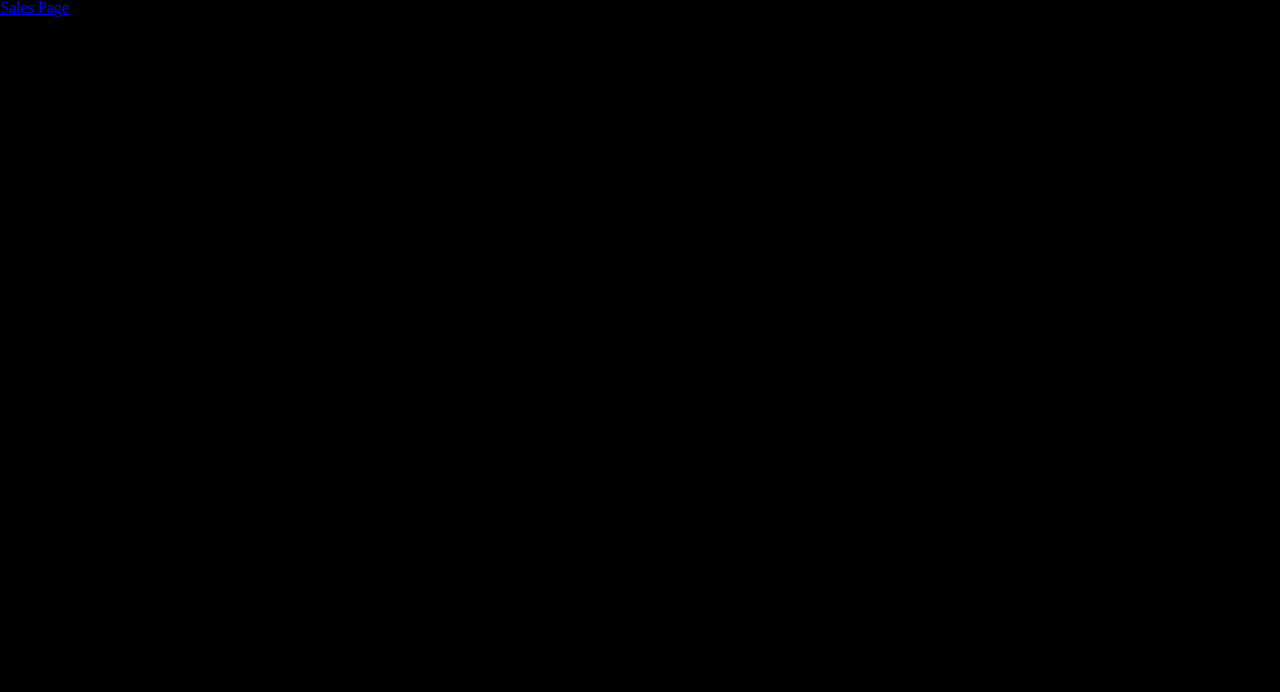
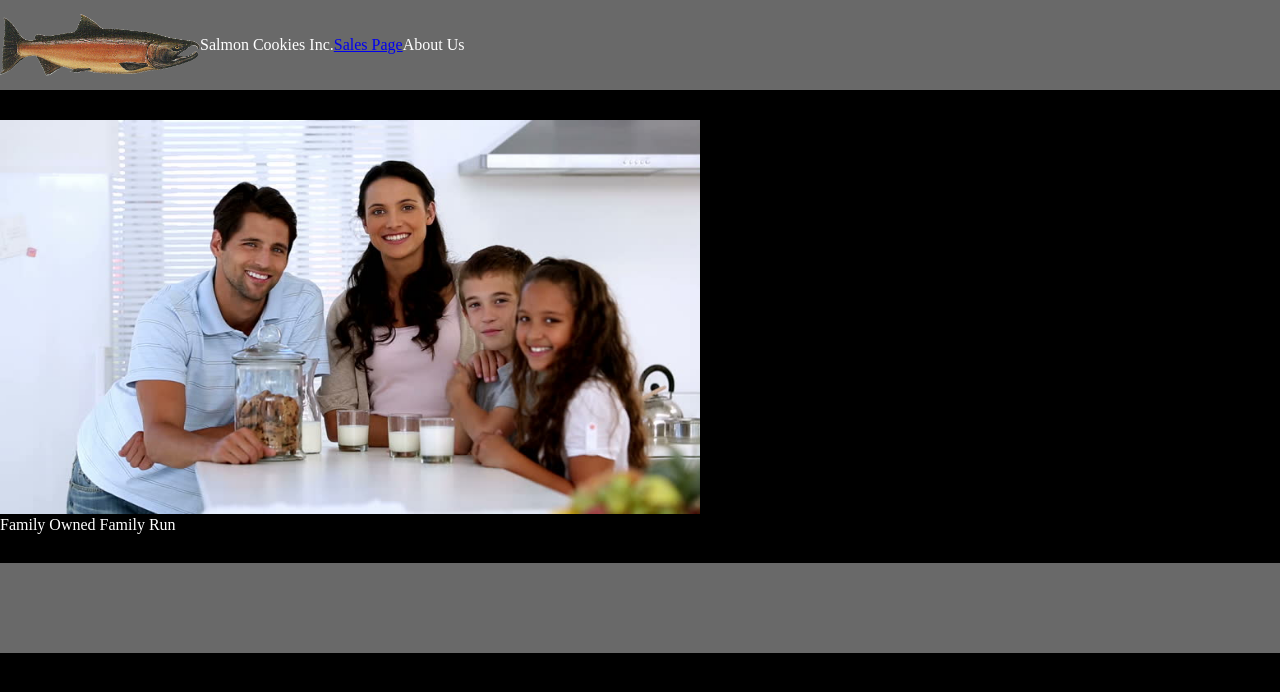
Before and after one commit to JBrockDev/cookie-stand, a plain HTML site: page index.html in a window 1280 px wide. Drawn offline with Linux system fonts and the light colour scheme.

Commit message:
starting styling for index.html

```diff
--- a/css/style.css
+++ b/css/style.css
@@ -3,9 +3,66 @@ body {
   color: white;
 }
 
-
-
 td, th {
   border: 1px solid green;
   padding: 10px;
 }
+
+#logo img {
+  width: 200px;
+}
+
+header {
+  background-color: dimgrey;
+  flex-shrink: 0;
+}
+
+nav {
+  display: flex;
+  height: 90px;
+}
+
+section, footer {
+  margin-top: 30px;
+}
+
+ul {
+  display: flex;
+  flex-direction: row;
+
+  align-items: center;
+}
+
+body {
+	flex: 1 0 auto;
+}
+
+li {
+  display: flex;
+  justify-content: space-between;
+}
+
+li:first-of-type {
+}
+
+span {
+  display: flex;
+}
+
+#family img {
+  width: 700px;
+}
+
+footer {
+  height: 90px;
+  background-color: dimgrey;
+}
+
+footer {
+
+  flex-shrink: 0;
+  bottom: 0px;
+  left: 0px;
+  right: 0px;
+  margin-bottom: 0px;
+}
--- a/index.html
+++ b/index.html
@@ -6,6 +6,26 @@
       <link rel="stylesheet" href="./css/style.css">
     </head>
     <body>
-      <a href="sales.html">Sales Page</a>
+      <header>
+        <nav>
+          <ul>
+            <li id="logo"><img src="images/salmon.png"></li>
+            <li>Salmon Cookies Inc.</li>
+            <span>
+              <li><a href="sales.html">Sales Page</a></li>
+              <li>About Us</li>
+            </span>
+          </ul>
+        </nav>
+      </header>
+      <main>
+        <section id="family">
+          <img src="images/family.jpg">
+          <p>Family Owned Family Run</p>
+        </section>
+      </main>
+      <footer>
+
+      </footer>
     </body>
   </html>
```
Also changed, not shown: images/chinook.jpg (added), images/cutter.jpeg (added), images/family.jpg (added), images/fish.jpg (added), images/frosted-cookie.jpg (added), images/salmon.png (added), images/shirt.jpg (added).
